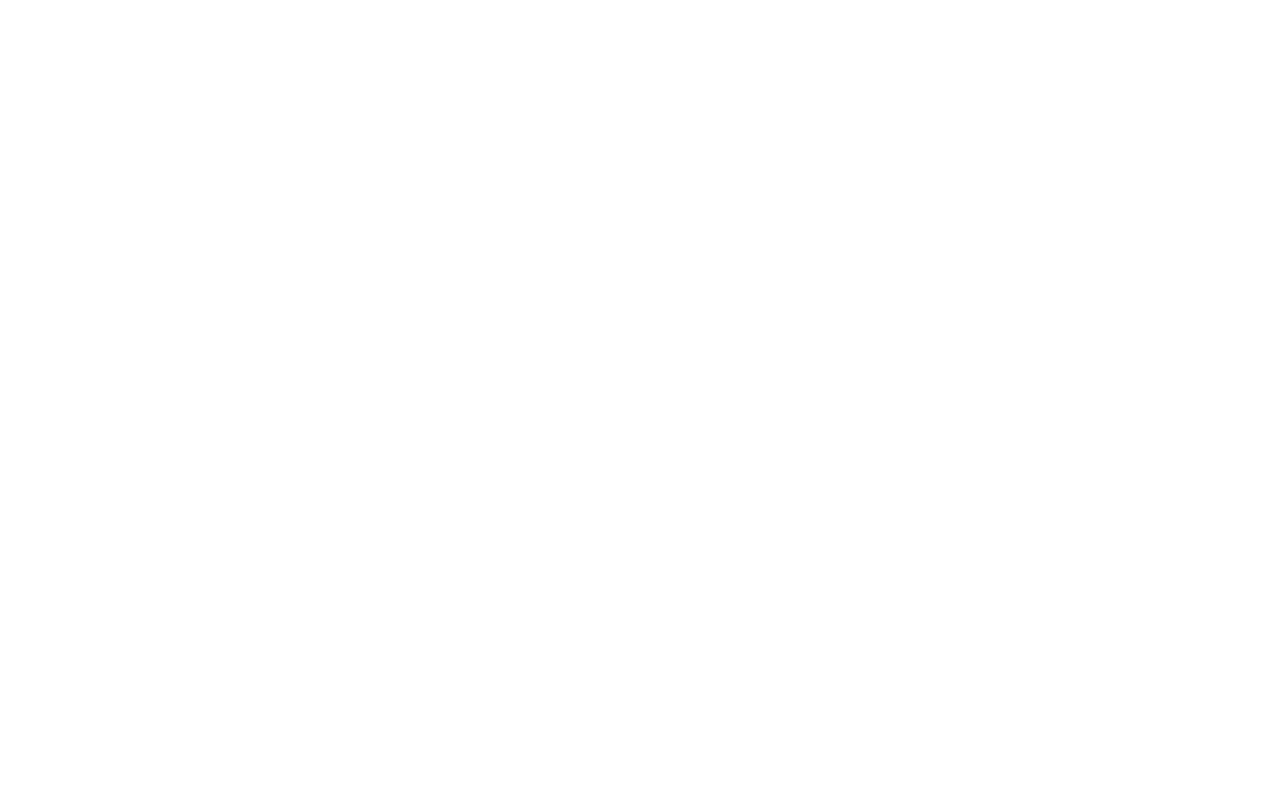
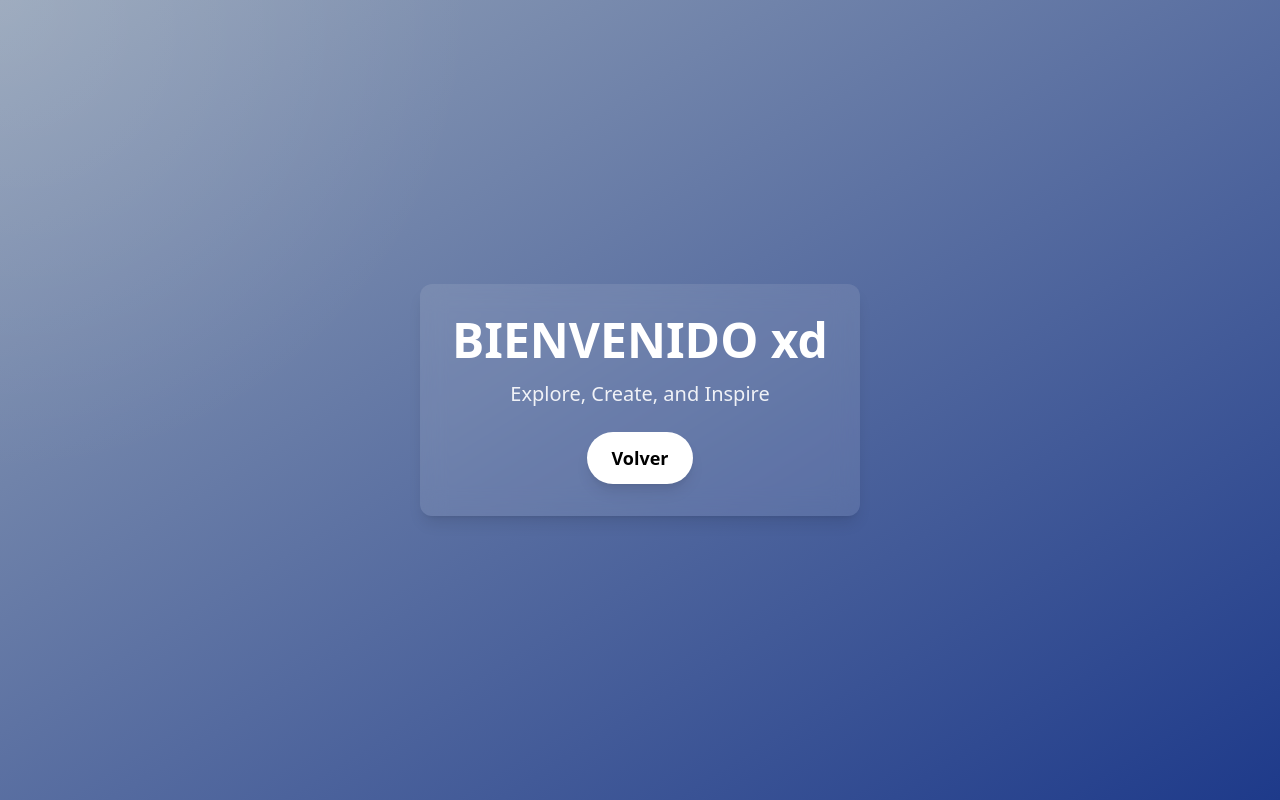
Before and after one commit to luisvaquin/taskinder-frontend, a React (Vite) app: page /userPage in a window 1280 px wide. Before the commit this address had no page. Built offline with nearby package versions, Linux system fonts and the light colour scheme.

Commit message:
update redirection the page

```diff
--- a/src/App.jsx
+++ b/src/App.jsx
@@ -5,6 +5,7 @@
 import { AuthProvider } from "./context/auth.context";
 import LoginPage from "./pages/sigin/login.component";
 import SectionOrganization from "./pages/sections/section.organization";
+import SectionUser from "./pages/sections/sectionUser";
 
 function App() {
   return (
@@ -18,6 +19,7 @@
             path="/sectionOrganization"
             element={<SectionOrganization />}
           />
+          <Route path="/userPage" element={<SectionUser />} />
         </Routes>
       </BrowserRouter>
     </AuthProvider>
--- a/src/context/auth.context.jsx
+++ b/src/context/auth.context.jsx
@@ -36,10 +36,15 @@
       console.log(res);
 
       // Extraer el email del usuario desde res.config.data
-      const userData = JSON.parse(res.config.data); // Convierte el string en un objeto
-      const userEmail = userData.email; // Obtiene el email
+      const userData = JSON.parse(res.config.data);
+      const userEmail = userData.email;
 
       toast.success(`Bienvenido: ${userEmail}`);
+
+      // Espera 500ms para que el toast se muestre antes de redirigir
+      setTimeout(() => {
+        window.location.href = "/userPage";
+      }, 1500);
     } catch (e) {
       if (Array.isArray(e.response?.data)) {
         return setErrors(e.response.data);
--- /dev/null
+++ b/src/pages/sections/sectionUser.jsx
@@ -0,0 +1,43 @@
+"use client";
+
+import { useState, useEffect } from "react";
+
+export default function SectionUser() {
+  const [mousePosition, setMousePosition] = useState({ x: 0, y: 0 });
+
+  useEffect(() => {
+    const handleMouseMove = (e) => {
+      setMousePosition({ x: e.clientX, y: e.clientY });
+    };
+
+    window.addEventListener("mousemove", handleMouseMove);
+
+    return () => {
+      window.removeEventListener("mousemove", handleMouseMove);
+    };
+  }, []);
+
+  return (
+    <div className="min-h-screen flex items-center justify-center bg-gradient-to-br from-slate-400 to-blue-900 overflow-hidden relative">
+      <div
+        className="absolute inset-0 transition-all duration-300"
+        style={{
+          background: `radial-gradient(600px at ${mousePosition.x}px ${mousePosition.y}px, rgba(255, 255, 255, 0.1), transparent 80%)`,
+        }}
+      />
+      <div className="text-center z-10 p-8 bg-white/10 backdrop-blur-md rounded-xl shadow-lg">
+        <h1 className="text-5xl font-bold text-white mb-4 transition-transform duration-500 hover:scale-105">
+          BIENVENIDO xd
+        </h1>
+        <p className="text-xl text-white mb-6 opacity-90">
+          Explore, Create, and Inspire
+        </p>
+        <a href="/">
+          <button className="px-6 py-3 bg-white text-black-600 rounded-full font-semibold text-lg shadow-lg hover:bg-opacity-90 hover:scale-105 transition-all duration-300">
+            Volver
+          </button>
+        </a>
+      </div>
+    </div>
+  );
+}
--- a/src/pages/sigin/login.component.jsx
+++ b/src/pages/sigin/login.component.jsx
@@ -55,6 +55,8 @@
 
           <div className="w-auto md:w-1/2 h-full bg-white flex justify-center items-center">
             <div className="md:w-[28rem] w-[18rem]">
+              <div className="flex h-auto w-auto">
+                <div>
                   <Typography
                     variant="h3"
                     gutterBottom
@@ -62,9 +64,19 @@
                   >
                     LOGIN
                   </Typography>
+                </div>
+                <div className="mt-[13px] ml-3 w-[auto] h-[auto]">
+                  <img
+                    className="pm-3"
+                    src="../../../public/iconLog_dev.png" // Reemplaza con tu imagen
+                    alt="Logo"
+                    style={{ width: 70, height: 50 }}
+                  />
+                </div>
+              </div>
 
               <form onSubmit={onSubmit}>
-                <ul className="space-y-8">
+                <ul className="space-y-7">
                   <TextField
                     fullWidth
                     label="USUARIO"
@@ -73,10 +85,7 @@
                     type=""
                     {...register("email", { required: true })}
                   />
-
-                  {errors.email && (
-                    <span className="text-red-700">{errors.email.message}</span>
-                  )}
+                  {errors.email && <span>{errors.email.message}</span>}
 
                   <TextField
                     fullWidth
@@ -86,12 +95,7 @@
                     type="password"
                     {...register("password", { required: true })}
                   />
-
-                  {errors.password && (
-                    <span className="text-red-700">
-                      {errors.password.message}
-                    </span>
-                  )}
+                  {errors.password && <span>{errors.password.message}</span>}
 
                   <Button
                     variant="contained"
```
Lines whose indentation alone changed are shown as unchanged.
